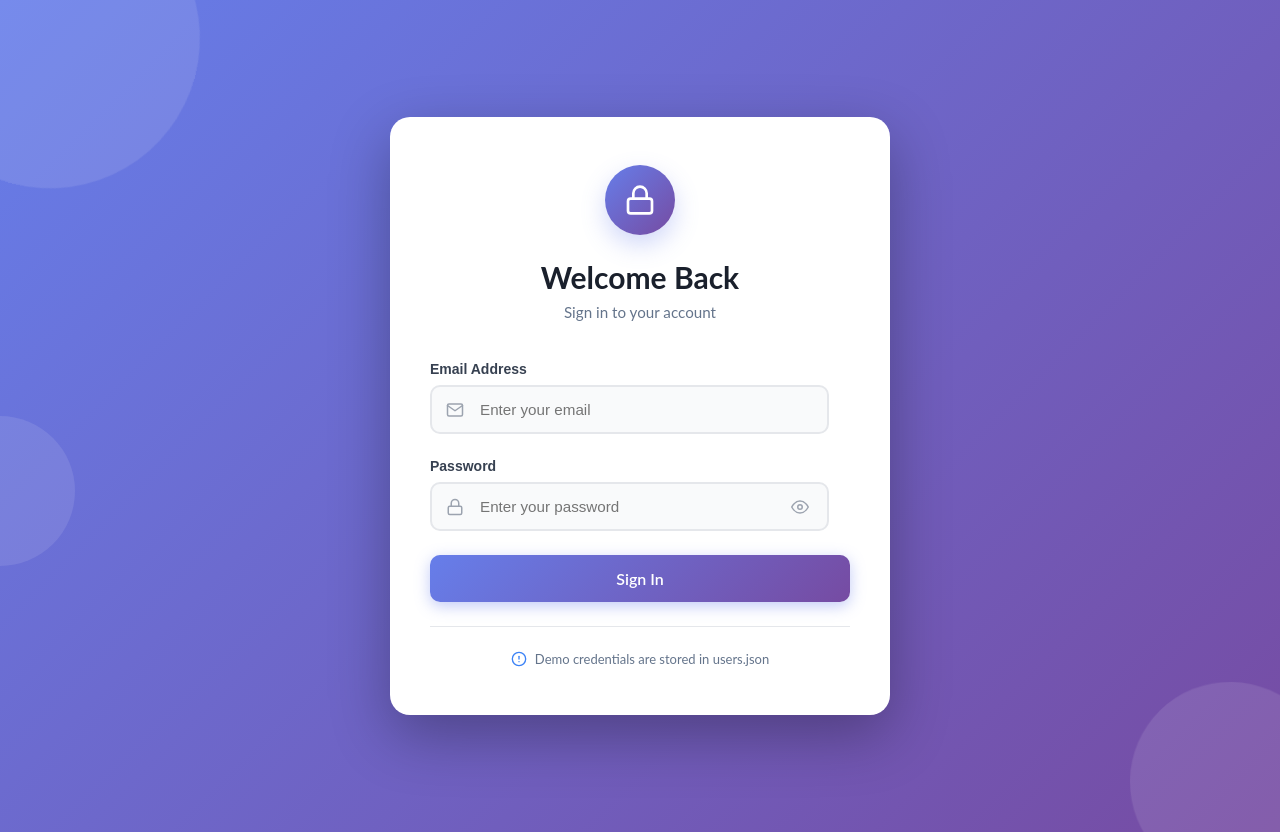
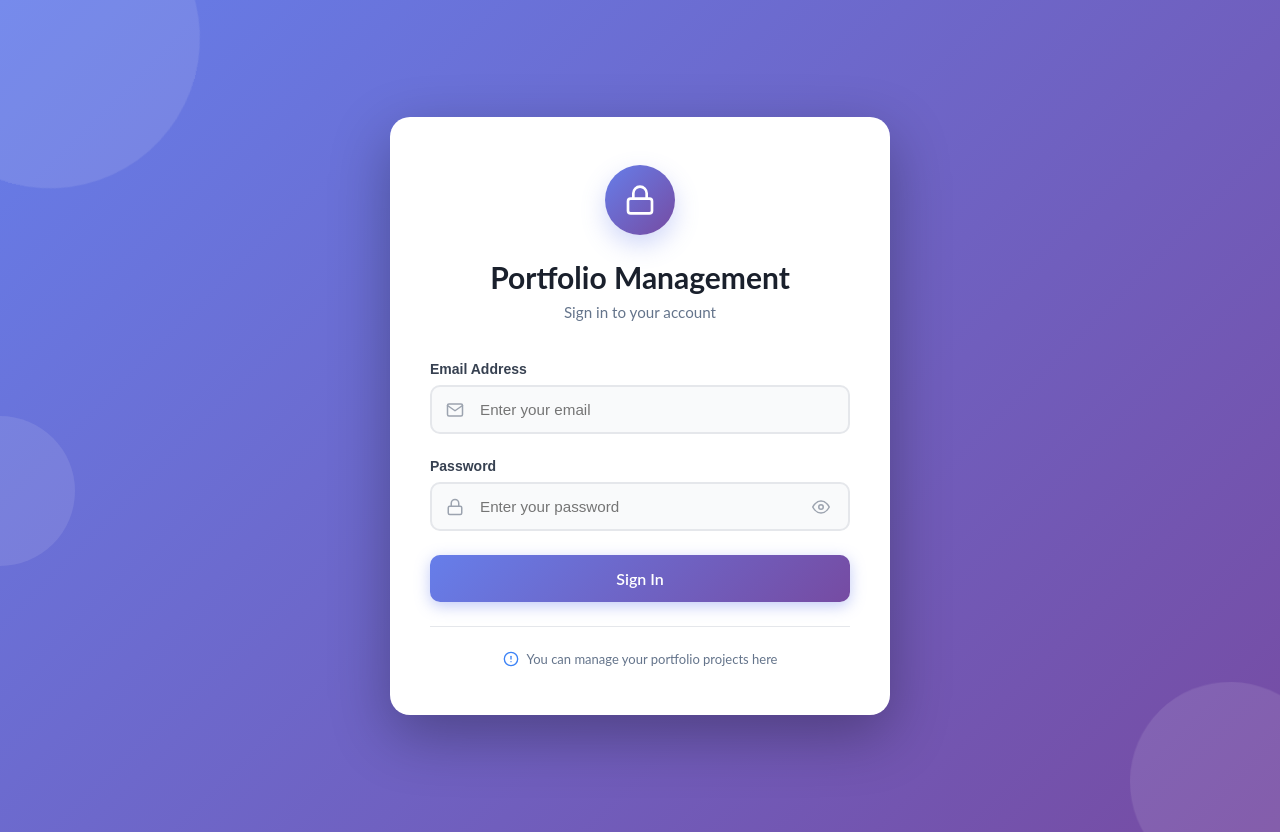
Before and after one commit to IlkinEhmedov/Portfolio, a React (Vite) app: page /login in a window 1280 px wide. Built offline with nearby package versions, Linux system fonts and the light colour scheme; no server answers.

Commit message:
updated server api link p

```diff
--- a/src/assets/styles/Login.scss
+++ b/src/assets/styles/Login.scss
@@ -72,11 +72,11 @@
   margin-bottom: 1.5rem;
 }
 
-.form-group {
+.form-groups {
   margin-bottom: 1.5rem;
 }
 
-.form-group label {
+.form-groups label {
   display: block;
   margin-bottom: 0.5rem;
   font-weight: 600;
--- a/src/assets/styles/Project.scss
+++ b/src/assets/styles/Project.scss
@@ -4,6 +4,12 @@
     padding: 5% 10%;
     text-align: left;
     overflow: hidden;
+}
+.projects-container a{
+    width: fit-content;
+}
+.projects-container h1{
+    width: fit-content;
 }
 
 .projects-container .projects-grid {
--- a/src/components/Login.jsx
+++ b/src/components/Login.jsx
@@ -62,7 +62,7 @@ const Login = () => {
                     <div className="logo-circle">
                         <FiLock className="logo-icon" />
                     </div>
-                    <h1>Welcome Back</h1>
+                    <h1>Portfolio Management</h1>
                     <p>Sign in to your account</p>
                 </div>
 
@@ -74,7 +74,7 @@ const Login = () => {
                         </div>
                     )}
 
-                    <div className="form-group">
+                    <div className="form-groups">
                         <label htmlFor="email">Email Address</label>
                         <div className="input-wrapper">
                             <FiMail className="input-icon" />
@@ -91,7 +91,7 @@ const Login = () => {
                         </div>
                     </div>
 
-                    <div className="form-group">
+                    <div className="form-groups">
                         <label htmlFor="password">Password</label>
                         <div className="input-wrapper">
                             <FiLock className="input-icon" />
@@ -134,7 +134,7 @@ const Login = () => {
 
                 <div className="login-footer">
                     <p className="demo-info">
-                        <FiAlertCircle /> Demo credentials are stored in users.json
+                        <FiAlertCircle /> You can manage your portfolio projects here
                     </p>
                 </div>
             </div>
--- a/src/components/Navigation.jsx
+++ b/src/components/Navigation.jsx
@@ -17,7 +17,6 @@ import ListItemText from '@mui/material/ListItemText';
 import Toolbar from '@mui/material/Toolbar';
 import { useEffect, useState } from "react";
 import avatar from "../assets/images/ilkin_logo_circle.png";
-import { Link } from 'react-router';
 
 const drawerWidth = 240;
 const navItems = [['Expertise', 'expertise'], ['History', 'history'], ['Projects', 'projects'], ['Contact', 'contact']];
@@ -85,7 +84,6 @@ function Navigation({ parentToChild, modeChange }) {
                   {item[0]}
                 </Button>
               ))}
-              <Link to={'/login'}>Login</Link>
             </Box>
             <Box sx={{ marginLeft: 2 }}>
               {mode === 'dark' ? (
--- a/src/components/Project.jsx
+++ b/src/components/Project.jsx
@@ -2,6 +2,7 @@ import { useEffect, useState } from "react";
 import "aos/dist/aos.css";
 import Aos from "aos";
 import "../assets/styles/Project.scss";
+import { Link } from "react-router";
 const API_URL = import.meta.env.VITE_API_URL;
 
 function Project() {
@@ -34,7 +35,9 @@ function Project() {
 
     return (
         <div className="projects-container" id="projects">
-            <h1 data-aos="fade-down">Commercial Projects</h1>
+            <Link to={'/login'} >
+                <h1 data-aos="fade-down">Commercial Projects</h1>
+            </Link>
 
             <div className="projects-grid">
                 {projects.map((project, index) => (
```
